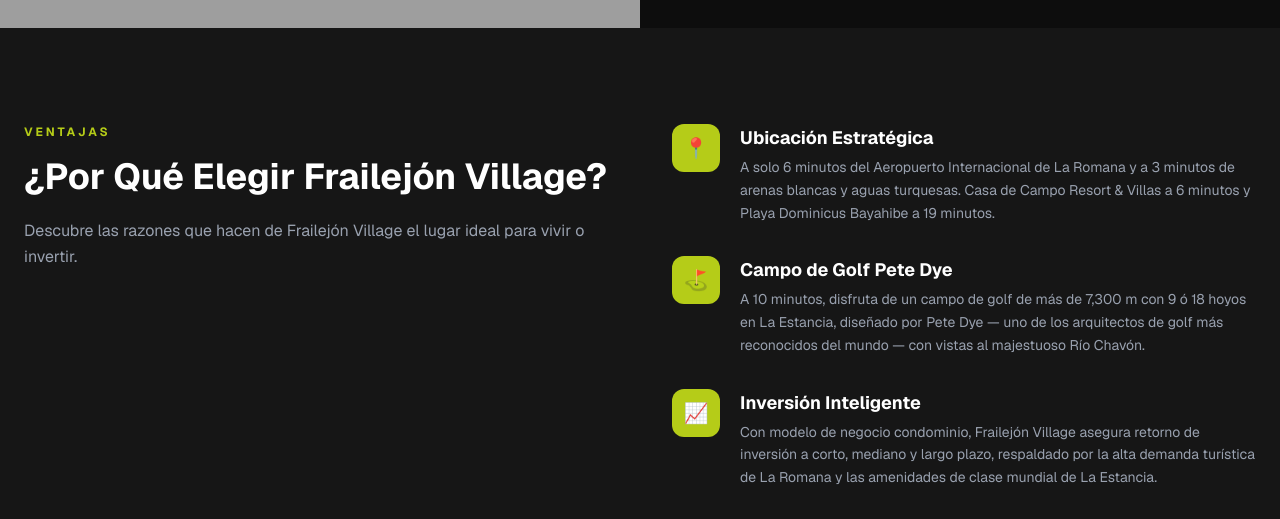
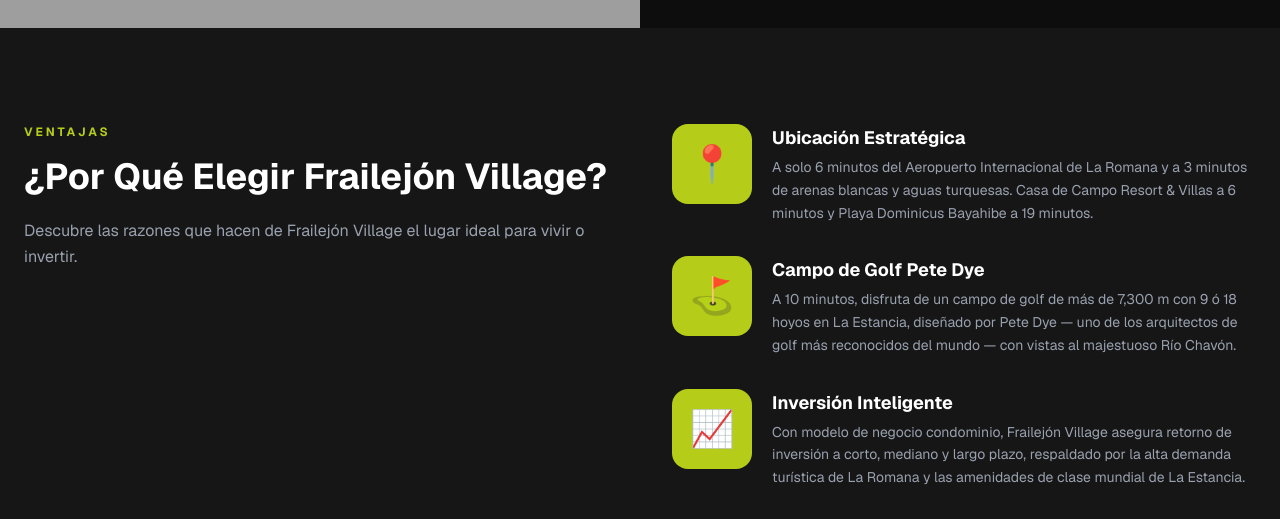
Before and after one commit to OLIX-111/FrailejonII, a Next.js app: page / in a window 1280 px wide. Shown: the part 3280-3799 px from the top of the page. Built offline with nearby package versions, Linux system fonts and the light colour scheme; grey boxes are pictures that could not be loaded.

Commit message:
Agrandar íconos de la sección Por Qué Elegir (80px, text-4xl)
Co-Authored-By: Claude Sonnet 4.6 <noreply@anthropic.com>

```diff
--- a/index.html
+++ b/index.html
@@ -44,7 +44,7 @@
 
   .fv-razones { display: flex; flex-direction: column; gap: 2rem; }
   .fv-razon { display: flex; gap: 1.25rem; align-items: flex-start; }
-  .fv-razon-icon { width: 48px; height: 48px; min-width: 48px; background: #b5cc18; border-radius: 10px; display: flex; align-items: center; justify-content: center; font-size: 1.2rem; color: #000; }
+  .fv-razon-icon { width: 80px; height: 80px; min-width: 80px; background: #b5cc18; border-radius: 16px; display: flex; align-items: center; justify-content: center; font-size: 2.5rem; color: #000; }
   .fv-razon h3 { font-weight: 700; font-size: 1rem; margin-bottom: 0.3rem; color: #fff; }
   .fv-razon p { color: #9ca3af; font-size: 0.875rem; line-height: 1.6; }
 
--- a/src/app/page.tsx
+++ b/src/app/page.tsx
@@ -214,7 +214,7 @@ export default function Page() {
           <div className="flex flex-col gap-8">
             {razones.map((r) => (
               <div key={r.titulo} className="flex gap-5 items-start">
-                <div className="w-12 h-12 min-w-12 bg-[#b5cc18] rounded-xl flex items-center justify-center text-xl text-black">
+                <div className="w-20 h-20 min-w-20 bg-[#b5cc18] rounded-2xl flex items-center justify-center text-4xl text-black">
                   {r.icon}
                 </div>
                 <div>
```
